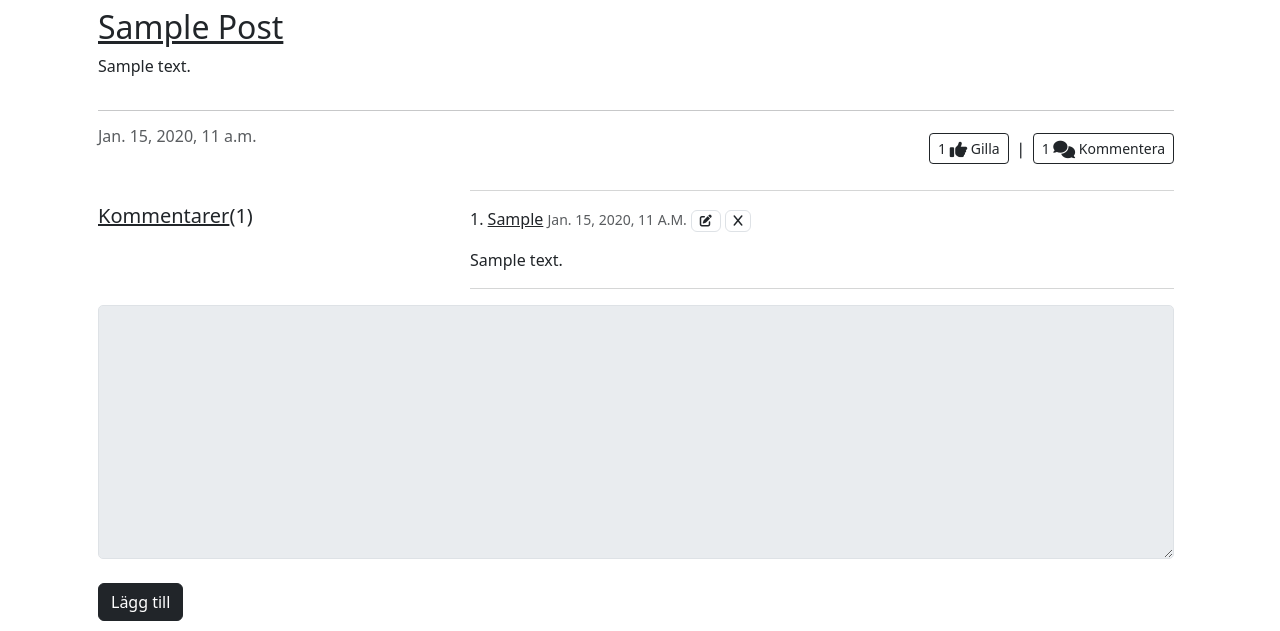
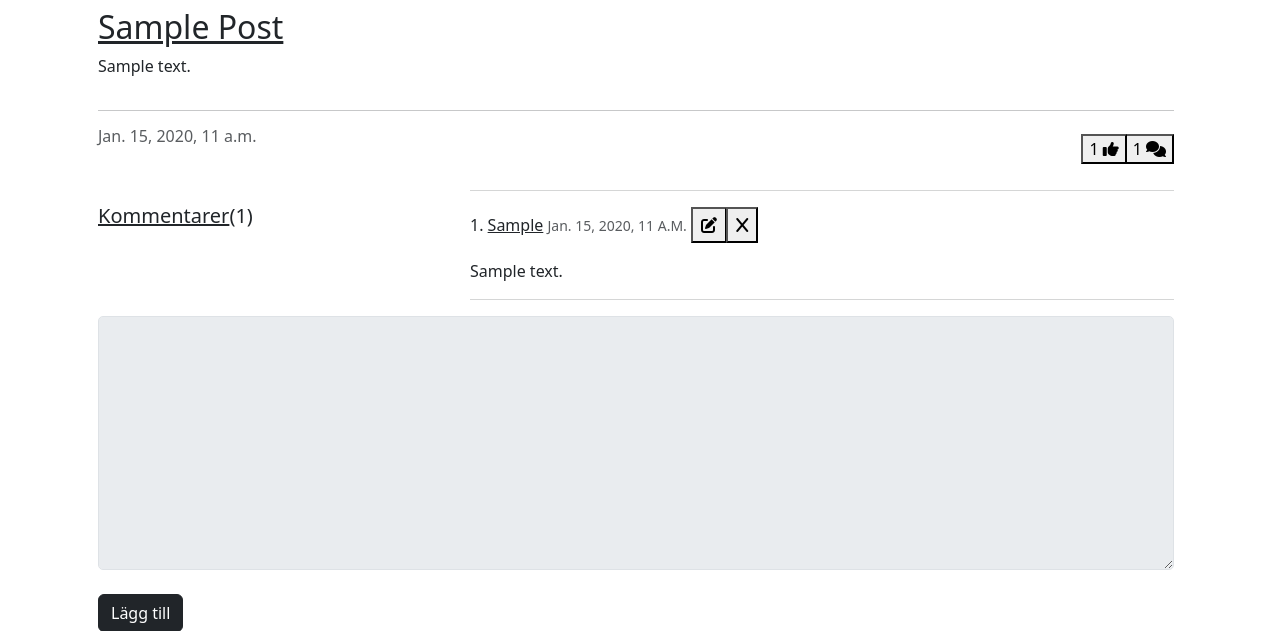
Before and after one commit to mittjobbkenny/ludde-blog, a Django app: a page that uses blog/templates/blog/post_detail.html in a window 1280 px wide. Shown: the part 123-754 px from the top of the page. Run offline with Django 4.2, Linux system fonts and the light colour scheme; a user stored in the database is signed in; tables that the repository leaves empty hold one stand-in row (values such as "Sample post"); some libraries are stand-ins or nearby versions.

Commit message:
Update btn

```diff
--- a/blog/templates/blog/post_detail.html
+++ b/blog/templates/blog/post_detail.html
@@ -29,12 +29,14 @@
                                 {% csrf_token %}
                                 {% if liked %}
                                 <button type="submit" name="blogpost_id" value="{{ post.slug }}"
-                                    class="btn btn-outline-dark btn-sm" aria-label="like">
+                                    class="note-btn rounded-end-0" aria-label="like" data-bs-toggle="tooltip"
+                                    data-bs-placement="top" data-bs-title="Ta bort gilla">
                                     {{ post.number_of_likes }}
-                                    <i class="fa-solid fa-thumbs-up fa-lg"></i> Gilla</button>
+                                    <i class="fa-solid fa-thumbs-up"></i></button>
                                 {% else %}
                                 <button type="submit" name="blogpost_id" value="{{ post.slug }}"
-                                    class="btn btn-outline-dark btn-sm" aria-label="like">
+                                    class="note-btn rounded-end-0" aria-label="like" data-bs-toggle="tooltip"
+                                    data-bs-placement="top" data-bs-title="Lägg till gilla">
                                     {{ post.number_of_likes }}
                                     <i class="fa-regular fa-thumbs-up"></i> Gilla</button>
                                 {% endif %}
@@ -43,17 +45,18 @@
                             <span class="text-secondary text-muted">{{ post.number_of_likes }} <i
                                     class="fa-regular fa-thumbs-up"></i></span>
                             {% endif %}
-                            <span class="mx-2">&#8739;</span>
                             {% with comments.count as total_comments %}
                             {% if user.is_authenticated %}
-                            <button id="commentBtn" class="btn btn-outline-dark btn-sm" aria-label="comment">
-                                {{ total_comments }}
                             {% if commented %}
-                                <i class="fa-solid fa-comments fa-lg"></i>
+                            <button id="commentBtn" class="note-btn border-start-0 rounded-start-0" aria-label="comment"
+                                data-bs-toggle="tooltip" data-bs-placement="top" data-bs-title="Lägg till kommentar">
+                                {{ total_comments }} <i class="fa-solid fa-comments"></i></button>
                             {% else %}
-                                <i class="fa-regular fa-comments"></i>
+                            <button id="commentBtn" class="note-btn border-start-0 rounded-start-0" aria-label="comment"
+                                data-bs-toggle="tooltip" data-bs-placement="top" data-bs-title="Lägg till kommentar">
+                                {{ total_comments }} <i class="fa-regular fa-comments"></i>
+                                Kommentera</button>
                             {% endif %}
-                                Kommentera</button>
                             {% else %}
                             <span class="text-secondary text-muted">{{ total_comments }} <i
                                     class="fa-regular fa-comments"></i></span>
@@ -80,13 +83,13 @@
                                 {{ comment.created_on }}</small></span>
 
                         {% if request.user == comment.author %}
-                        <button type="button" class="btn text-dark border badge" data-bs-toggle="tooltip"
+                        <button type="button" class="note-btn rounded-end-0 p-1 px-2" data-bs-toggle="tooltip"
                             data-bs-placement="top" data-bs-title="Uppdatera kommentar"><i
                                 class="fa-solid fa-edit"></i></button>
 
                         <span data-bs-toggle="modal" data-bs-target="#commentModal{{ comment.pk }}"><button
-                                type="button" class="btn text-dark border badge" data-bs-toggle="tooltip"
-                                data-bs-placement="top" data-bs-title="Radera kommentar"><i
+                                type="button" class="note-btn rounded-start-0 p-1 px-2" style="margin-left: -5px;"
+                                data-bs-toggle="tooltip" data-bs-placement="top" data-bs-title="Radera kommentar"><i
                                     class="fa-solid fa-x"></i></button></span>
 
                         <div class="modal fade" id="commentModal{{ comment.pk }}" tabindex="-1"
@@ -183,7 +186,7 @@
     });
 
     {% if not user.is_authenticated %}
-    $(".note-editable").attr("contenteditable","false")
+    $(".note-editable").attr("contenteditable", "false")
     {% endif %}
 
 </script>
```
Lines whose indentation alone changed are shown as unchanged.
